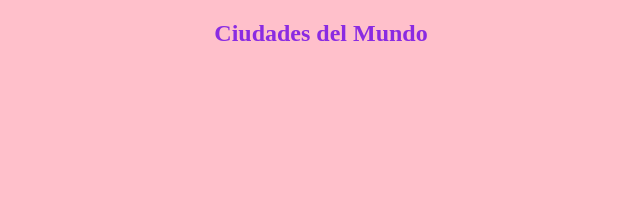
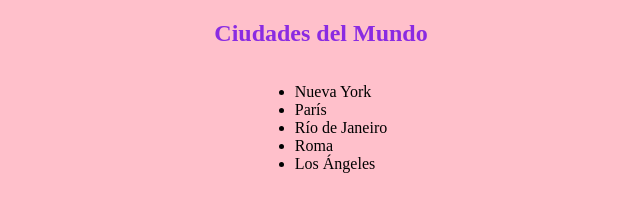
Before and after one commit to agdem/Prueba, a plain HTML site: page index.html in a window 1280 px wide. Shown: the whole page, without its empty margins (319-959 px from the left). Drawn offline with Linux system fonts and the light colour scheme.

Commit message:
Agregando lista de ciudades

```diff
--- a/index.html
+++ b/index.html
@@ -10,5 +10,14 @@
   </head>
   <body>
     <h2>Ciudades del Mundo</h2>
+    <div class="container">
+      <ul>
+        <li>Nueva York</li>
+        <li>París</li>
+        <li>Río de Janeiro</li>
+        <li>Roma</li>
+        <li>Los Ángeles</li>
+      </ul>
+    </div>
   </body>
 </html>
--- a/style.css
+++ b/style.css
@@ -7,3 +7,8 @@ body {
 h2 {
     color: blueviolet;
   text-align: center;}
+
+  .container {
+      display: flex;
+      justify-content: center;
+  }
```
